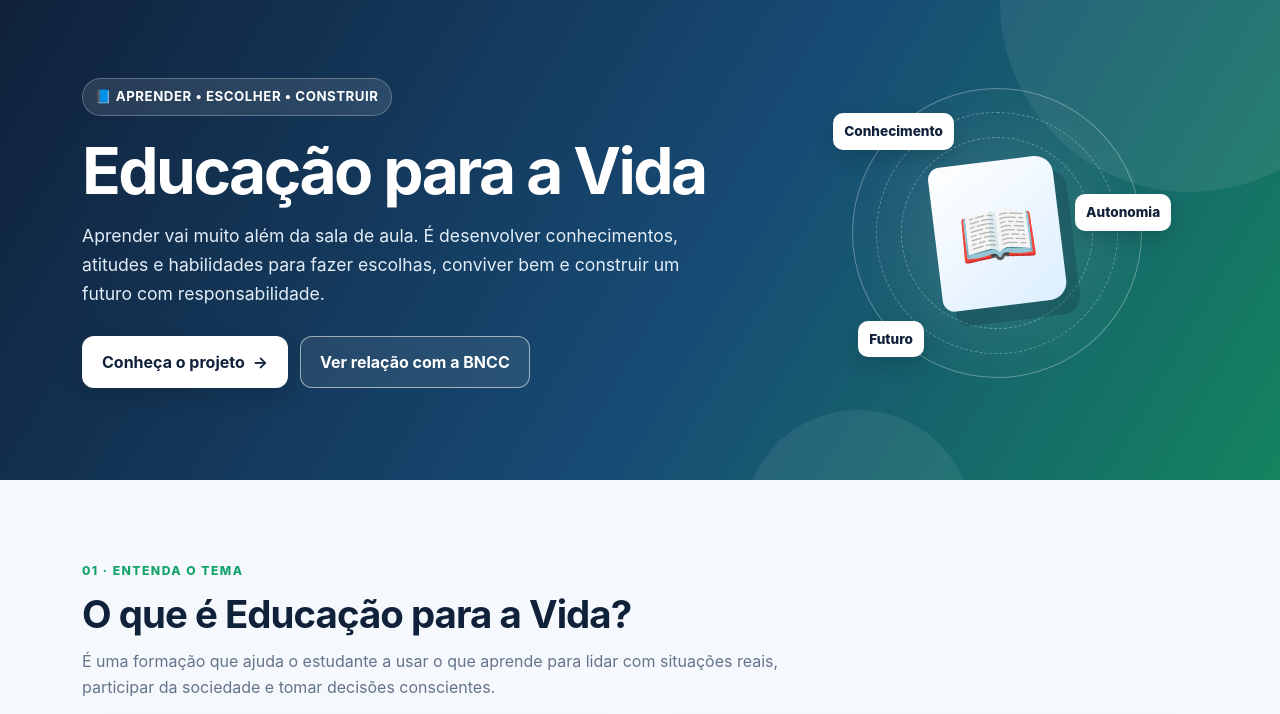
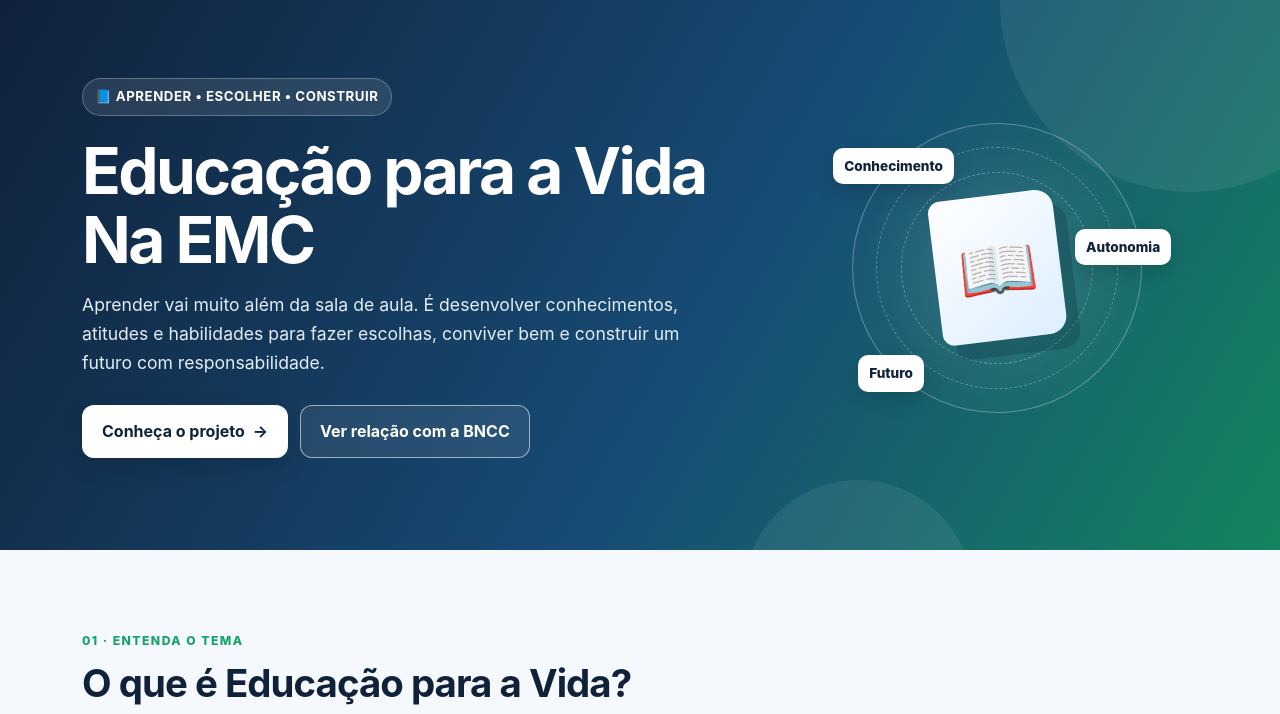
Before and after one commit to lucas8005176/edu-ao-para-a-vida, a plain HTML site: page index.html in a window 1280 px wide. Shown: the part 74-788 px from the top of the page. Drawn offline with Linux system fonts and the light colour scheme.

Commit message:
Update index.html

```diff
--- a/index.html
+++ b/index.html
@@ -155,7 +155,7 @@
     <div class="hero-inner">
       <div>
         <span class="eyebrow">📘 APRENDER • ESCOLHER • CONSTRUIR</span>
-        <h1>Educação para a Vida</h1>
+        <h1>Educação para a Vida Na EMC</h1>
         <p>Aprender vai muito além da sala de aula. É desenvolver conhecimentos, atitudes e habilidades para fazer escolhas, conviver bem e construir um futuro com responsabilidade.</p>
         <div class="hero-actions">
           <a class="button button-light" href="#sobre">Conheça o projeto <span>→</span></a>
```
